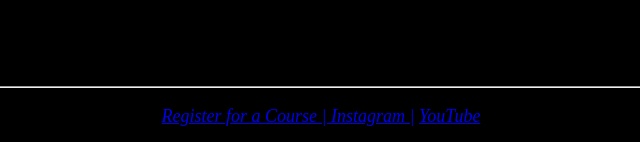
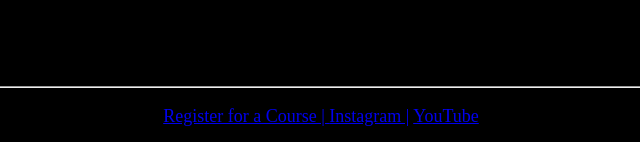
Before and after one commit to MD0516/academy, a plain HTML site: page index.html in a window 1280 px wide. Shown: the part 793-935 px from the top of the page, 319-959 px from the left. Drawn offline with Linux system fonts and the light colour scheme.

Commit message:
Update index.html

```diff
--- a/index.html
+++ b/index.html
@@ -43,7 +43,7 @@
     </table>
     <hr>
     <center>
-    <p style="font-size: large; font-style: oblique;">
+    <p style="font-size: large;">
         <a href="register.html"> Register for a Course | </a> <a href="https://www.instagram.com/_.hatetosocialize._/"> Instagram |</a> <a href="https://www.youtube.com/channel/UCVCL8sfPSl4Z_hNA_rA0I3w"> YouTube </a>
     </p>
     </center>
```
